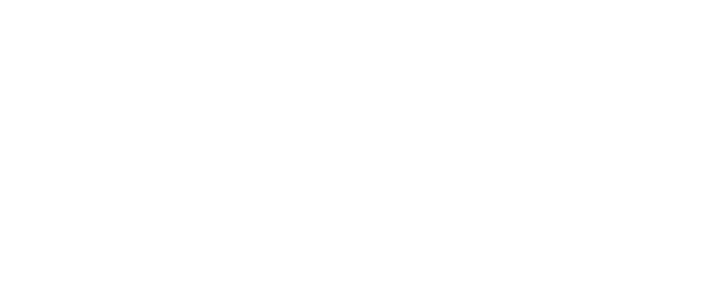
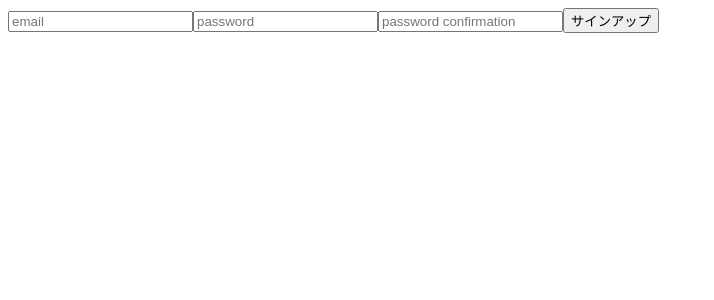
Before and after one commit to touyou/nippohub-daily-web, a Nuxt app: page /SignUp in a window 1280 px wide. Before the commit this address had no page. Shown: the top 300 px of the page, without its empty margins (0-714 px from the left). Built offline with nearby package versions, Linux system fonts and the light colour scheme.

Commit message:
feature: イベントハンドラ設定

```diff
--- a/pages/sign_up.vue
+++ b/pages/SignUp.vue
@@ -1,5 +1,5 @@
 <template>
-  <form>
+  <form @submit.prevent="signUp">
     <input type="text" name="email" placeholder="email">
     <input type="password" name="password" placeholder="password">
     <input type="password" nane="password_confirmation" placeholder="password confirmation">
--- a/pages/javascripts/sign_up.js
+++ b/pages/javascripts/sign_up.js
@@ -0,0 +1,6 @@
+export default {
+  methods: {
+    signUp: function() {
+    }
+  }
+};
```
